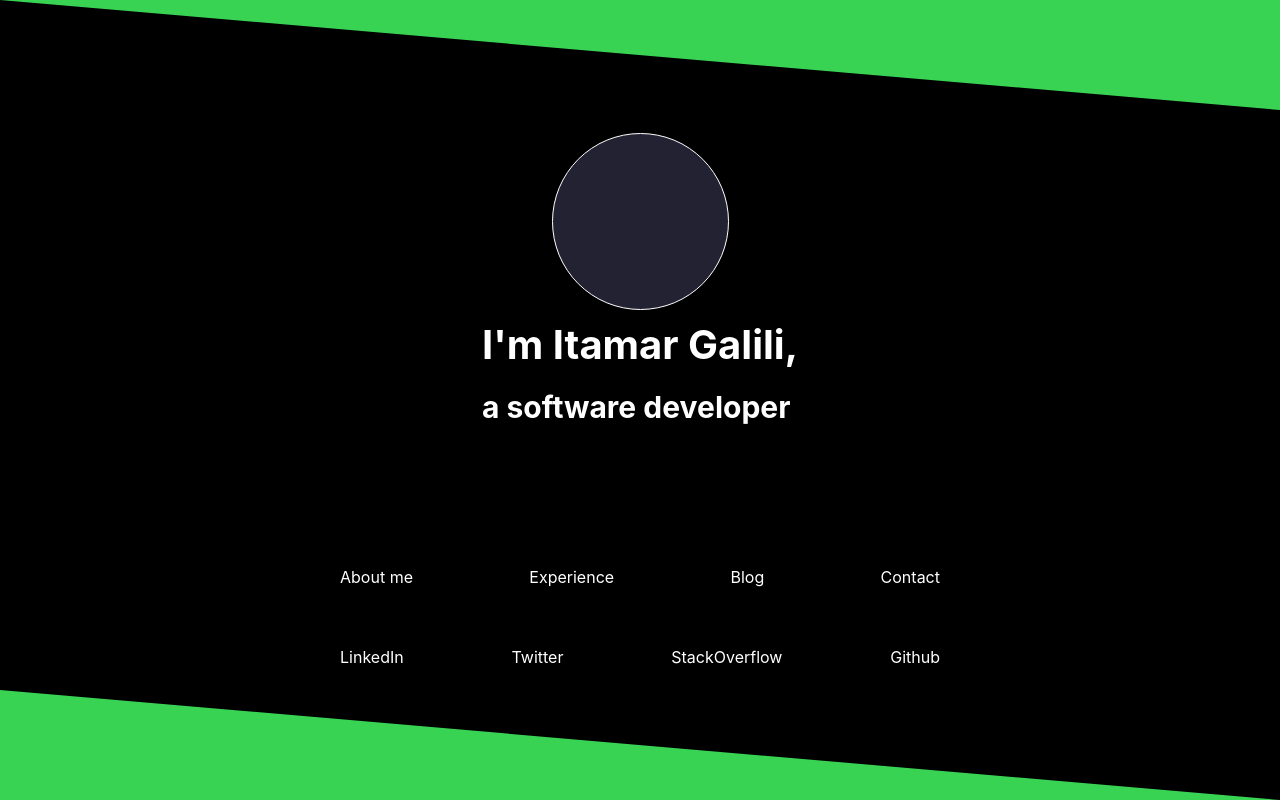
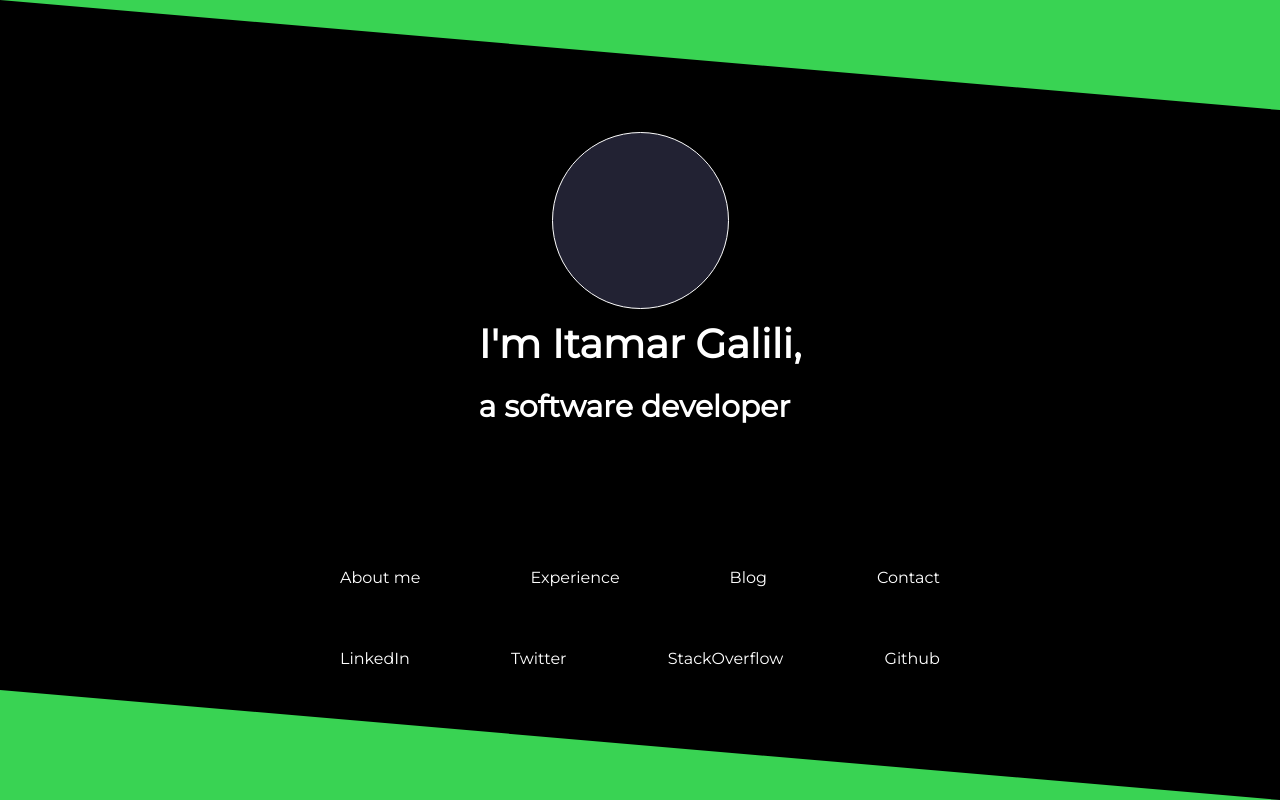
Before and after one commit to pitamer/itamarga.com, a Svelte app: page / in a window 1280 px wide. Built offline with nearby package versions, Linux system fonts and the light colour scheme.

Commit message:
:lipstick: Experiment with fonts

```diff
--- a/public/global.css
+++ b/public/global.css
@@ -1,3 +1,8 @@
+@import url('https://fonts.googleapis.com/css?family=Montserrat&display=swap');
+@import url('https://fonts.googleapis.com/css?family=Ubuntu&display=swap');
+@import url('https://fonts.googleapis.com/css?family=Raleway&display=swap');
+@import url('https://fonts.googleapis.com/css?family=Oxygen&display=swap');
+
 html, body {
     position: relative;
     width: 100%;
@@ -9,7 +14,12 @@ body {
     color: #fff;
     box-sizing: border-box;
 
-    font-family: -apple-system, BlinkMacSystemFont, 'Segoe UI', Roboto, Oxygen-Sans,
+    font-family:
+            /*Oxygen,*/
+            Montserrat,
+            /*Ubuntu,*/
+            /*Raleway,*/
+            -apple-system, BlinkMacSystemFont, 'Segoe UI', Roboto, Oxygen-Sans,
     Ubuntu, Cantarell, 'Fira Sans', 'Droid Sans', "Helvetica Neue", sans-serif;
 
     /* // # TODO: Consider uncommenting these 2 lines; research their effect */
```
